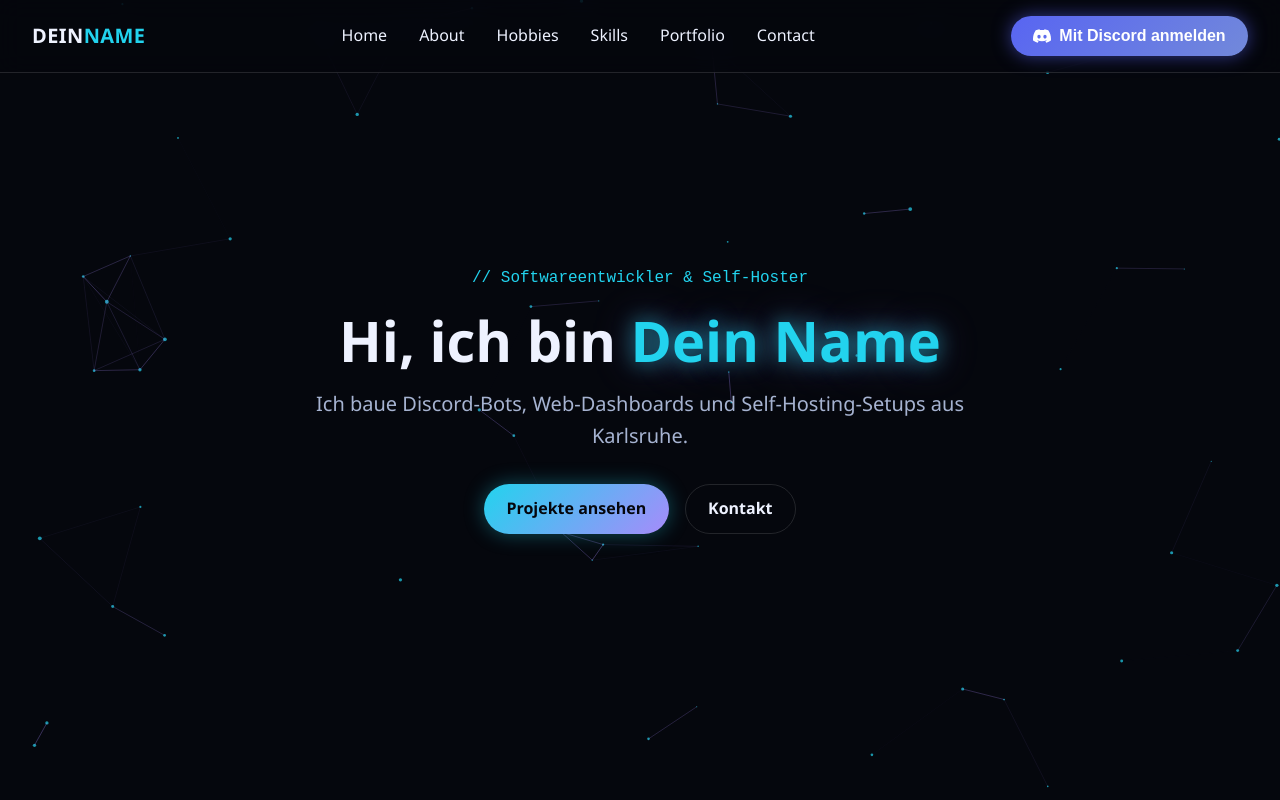
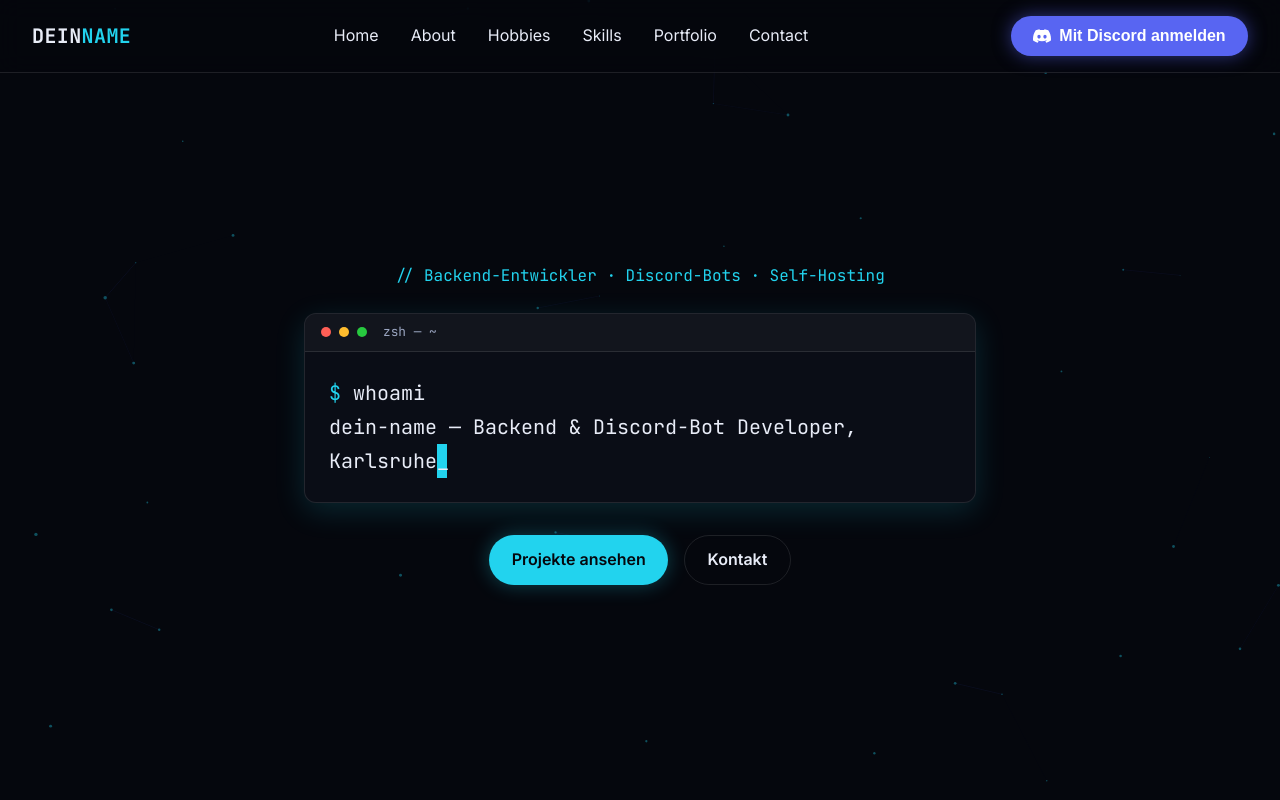
Before and after one commit to pinguDevelopment/portfolio-website, a website: page public/index.html in a window 1280 px wide. Shown: the top 800 px of the page. Drawn offline with Linux system fonts and the light colour scheme; no server answers.

Commit message:
UI: remove emojis, add tech logo icons with glow hover, terminal hero signature element, JetBrains Mono + Inter typography, reduced motion, CSP update for fonts/icons

```diff
--- a/public/css/style.css
+++ b/public/css/style.css
@@ -1,15 +1,12 @@
 /* ============ Design Tokens ============ */
 :root {
   --color-bg: #05070d;
-  --color-surface: #0d1220;
-  --color-surface-alt: rgba(255, 255, 255, 0.05);
-  --color-border: rgba(255, 255, 255, 0.12);
-  --color-text: #eef2ff;
-  --color-text-muted: #a6b3d1;
-  --color-accent-cyan: #22d3ee;
-  --color-accent-purple: #a78bfa;
-  --color-accent-pink: #f472b6;
-  --color-discord: #5865f2;
+  --color-surface-alt: rgba(255, 255, 255, 0.04);
+  --color-border: rgba(255, 255, 255, 0.10);
+  --color-text: #e8ecf7;
+  --color-text-muted: #9aa5c0;
+  --color-accent-terminal: #22d3ee;
+  --color-accent-discord: #5865f2;
   --color-focus: #67e8f9;
 
   --space-1: 0.25rem;
@@ -21,13 +18,15 @@
   --space-7: 4rem;
   --space-8: 6rem;
 
+  --font-display: 'JetBrains Mono', 'Fira Code', monospace;
+  --font-body: 'Inter', system-ui, -apple-system, sans-serif;
+
   --fs-100: 0.8rem;
   --fs-200: 1rem;
   --fs-300: 1.25rem;
   --fs-400: 1.563rem;
   --fs-500: 1.953rem;
-  --fs-600: 2.441rem;
-  --fs-700: clamp(2.441rem, 5vw + 1rem, 3.5rem);
+  --fs-700: clamp(2.2rem, 4.5vw + 1rem, 3.2rem);
 
   --lh-body: 1.6;
   --lh-heading: 1.15;
@@ -37,8 +36,8 @@
   --radius-md: 12px;
   --radius-lg: 20px;
   --radius-full: 999px;
-  --shadow-glow-cyan: 0 8px 30px rgba(34, 211, 238, 0.18);
-  --shadow-glow-discord: 0 0 18px rgba(88, 101, 242, 0.55);
+  --shadow-glow-terminal: 0 8px 30px rgba(34, 211, 238, 0.16);
+  --shadow-glow-discord: 0 0 18px rgba(88, 101, 242, 0.5);
 
   --transition-fast: 150ms ease;
   --transition-med: 250ms ease;
@@ -49,24 +48,20 @@ html { scroll-behavior: smooth; }
 body {
   background: var(--color-bg);
   color: var(--color-text);
-  font-family: 'Segoe UI', system-ui, -apple-system, sans-serif;
+  font-family: var(--font-body);
   font-size: var(--fs-200);
   line-height: var(--lh-body);
   overflow-x: hidden;
 }
 img { max-width: 100%; display: block; }
 ul { list-style: none; }
+code, pre { font-family: var(--font-display); }
 
 .skip-link {
-  position: absolute;
-  left: -999px;
-  top: auto;
-  background: var(--color-accent-cyan);
-  color: var(--color-bg);
-  padding: var(--space-2) var(--space-3);
-  border-radius: var(--radius-sm);
-  font-weight: 700;
-  z-index: 200;
+  position: absolute; left: -999px; top: auto;
+  background: var(--color-accent-terminal); color: var(--color-bg);
+  padding: var(--space-2) var(--space-3); border-radius: var(--radius-sm);
+  font-weight: 700; z-index: 200;
 }
 .skip-link:focus { left: var(--space-3); top: var(--space-3); }
 
@@ -77,7 +72,7 @@ ul { list-style: none; }
   * { animation-duration: 0.01ms !important; animation-iteration-count: 1 !important; transition-duration: 0.01ms !important; }
 }
 
-#bg-canvas { position: fixed; top: 0; left: 0; width: 100%; height: 100%; z-index: -1; }
+#bg-canvas { position: fixed; top: 0; left: 0; width: 100%; height: 100%; z-index: -1; opacity: 0.6; }
 
 .navbar {
   position: fixed; top: 0; left: 0; right: 0;
@@ -89,12 +84,12 @@ ul { list-style: none; }
   z-index: 100;
 }
 
-.logo { font-weight: 800; font-size: var(--fs-300); letter-spacing: 0.02em; color: var(--color-text); text-decoration: none; }
-.logo span { color: var(--color-accent-cyan); }
+.logo { font-family: var(--font-display); font-weight: 700; font-size: var(--fs-300); letter-spacing: 0.02em; color: var(--color-text); text-decoration: none; }
+.logo span { color: var(--color-accent-terminal); }
 
 .nav-links { display: flex; gap: var(--space-5); }
 .nav-links a { color: var(--color-text); text-decoration: none; font-size: var(--fs-200); transition: color var(--transition-fast); }
-.nav-links a:hover, .nav-links a:focus-visible { color: var(--color-accent-cyan); }
+.nav-links a:hover, .nav-links a:focus-visible { color: var(--color-accent-terminal); }
 
 .nav-toggle { display: none; flex-direction: column; gap: 5px; background: none; border: none; cursor: pointer; padding: var(--space-2); }
 .nav-toggle span { width: 24px; height: 2px; background: var(--color-text); border-radius: 2px; }
@@ -108,50 +103,80 @@ ul { list-style: none; }
 }
 .btn:hover { transform: translateY(-2px); }
 
-.btn--primary { background: linear-gradient(135deg, var(--color-accent-cyan), var(--color-accent-purple)); color: var(--color-bg); box-shadow: 0 0 20px rgba(34, 211, 238, 0.35); }
-.btn--primary:hover { box-shadow: 0 0 30px rgba(34, 211, 238, 0.6); }
+.btn--primary { background: var(--color-accent-terminal); color: var(--color-bg); box-shadow: 0 0 20px rgba(34, 211, 238, 0.3); }
+.btn--primary:hover { box-shadow: 0 0 30px rgba(34, 211, 238, 0.55); }
 
 .btn--outline { border: 1px solid var(--color-border); color: var(--color-text); background: transparent; }
-.btn--outline:hover { border-color: var(--color-accent-cyan); color: var(--color-accent-cyan); }
+.btn--outline:hover { border-color: var(--color-accent-terminal); color: var(--color-accent-terminal); }
 
-.btn--discord { background: linear-gradient(135deg, var(--color-discord), #7289da); color: #fff; box-shadow: var(--shadow-glow-discord); }
-.btn--discord:hover { box-shadow: 0 0 28px rgba(88, 101, 242, 0.8); }
+.btn--discord { background: var(--color-accent-discord); color: #fff; box-shadow: var(--shadow-glow-discord); }
+.btn--discord:hover { box-shadow: 0 0 28px rgba(88, 101, 242, 0.75); }
 
 .user-chip { display: flex; align-items: center; gap: var(--space-2); background: var(--color-surface-alt); border: 1px solid var(--color-border); border-radius: var(--radius-full); padding: var(--space-1) var(--space-3) var(--space-1) var(--space-1); }
 .user-chip img { width: 32px; height: 32px; border-radius: 50%; }
-.user-chip button { background: none; border: none; color: var(--color-accent-pink); cursor: pointer; font-size: var(--fs-100); font-weight: 600; }
+.user-chip button { background: none; border: none; color: var(--color-accent-discord); cursor: pointer; font-size: var(--fs-100); font-weight: 600; }
 
-.hero { min-height: 100vh; display: flex; align-items: center; justify-content: center; text-align: center; padding: 0 var(--space-4); }
-.hero-content { max-width: 46rem; }
-.hero-tag { color: var(--color-accent-cyan); font-family: 'Cascadia Code', 'Fira Code', monospace; margin-bottom: var(--space-3); font-size: var(--fs-200); }
-.hero h1 { font-size: var(--fs-700); font-weight: 800; line-height: var(--lh-heading); }
-.glow { color: var(--color-accent-cyan); text-shadow: 0 0 20px rgba(34, 211, 238, 0.6), 0 0 40px rgba(167, 139, 250, 0.4); }
-.hero-sub { margin-top: var(--space-3); font-size: var(--fs-300); color: var(--color-text-muted); max-width: var(--max-line); margin-inline: auto; }
+.hero { min-height: 100vh; display: flex; align-items: center; justify-content: center; text-align: center; padding: 5rem var(--space-4) var(--space-5); }
+.hero-content { max-width: 42rem; width: 100%; }
+.hero-tag { color: var(--color-accent-terminal); font-family: var(--font-display); margin-bottom: var(--space-4); font-size: var(--fs-200); }
+
+.terminal {
+  background: #0a0d16;
+  border: 1px solid var(--color-border);
+  border-radius: var(--radius-md);
+  box-shadow: var(--shadow-glow-terminal);
+  text-align: left;
+  overflow: hidden;
+}
+.terminal-bar { display: flex; align-items: center; gap: var(--space-2); padding: var(--space-2) var(--space-3); background: rgba(255,255,255,0.03); border-bottom: 1px solid var(--color-border); }
+.dot { width: 10px; height: 10px; border-radius: 50%; display: inline-block; }
+.dot-red { background: #ff5f56; }
+.dot-yellow { background: #ffbd2e; }
+.dot-green { background: #27c93f; }
+.terminal-title { margin-left: var(--space-2); color: var(--color-text-muted); font-family: var(--font-display); font-size: var(--fs-100); }
+.terminal-body { padding: var(--space-4); font-family: var(--font-display); font-size: var(--fs-300); line-height: 1.7; color: var(--color-text); white-space: pre-wrap; }
+.terminal-body .prompt { color: var(--color-accent-terminal); }
+.typed-output { color: var(--color-text); }
+.cursor { display: inline-block; width: 0.5em; background: var(--color-accent-terminal); animation: blink 1s steps(2) infinite; }
+@keyframes blink { 50% { opacity: 0; } }
+
 .hero-buttons { margin-top: var(--space-5); display: flex; gap: var(--space-3); justify-content: center; flex-wrap: wrap; }
 
 .section { max-width: 1100px; margin: 0 auto; padding: var(--space-8) var(--space-4); }
-.section-title { font-size: var(--fs-500); line-height: var(--lh-heading); margin-bottom: var(--space-5); border-left: 4px solid var(--color-accent-cyan); padding-left: var(--space-3); }
+.section-title { font-family: var(--font-display); font-size: var(--fs-500); line-height: var(--lh-heading); margin-bottom: var(--space-5); border-left: 4px solid var(--color-accent-terminal); padding-left: var(--space-3); }
 
 .prose p { max-width: var(--max-line); }
 
-.glass-card { background: var(--color-surface-alt); border: 1px solid var(--color-border); border-radius: var(--radius-lg); padding: var(--space-4); backdrop-filter: blur(10px); transition: transform var(--transition-med), box-shadow var(--transition-med); }
-.glass-card:hover { transform: translateY(-4px); box-shadow: var(--shadow-glow-cyan); }
+.glass-card { background: var(--color-surface-alt); border: 1px solid var(--color-border); border-radius: var(--radius-lg); padding: var(--space-4); backdrop-filter: blur(10px); transition: border-color var(--transition-med); }
+.glass-card:hover { border-color: rgba(34, 211, 238, 0.35); }
 .glass-card h3 { font-size: var(--fs-400); line-height: var(--lh-heading); margin-bottom: var(--space-2); }
 .glass-card p { color: var(--color-text-muted); }
-.card-icon { font-size: var(--fs-500); display: block; margin-bottom: var(--space-2); }
+.card-eyebrow { font-family: var(--font-display); color: var(--color-accent-terminal); font-size: var(--fs-100); margin-bottom: var(--space-2); }
 
 .card-grid { display: grid; grid-template-columns: repeat(auto-fit, minmax(260px, 1fr)); gap: var(--space-4); }
 
-.card-link { display: inline-block; margin-top: var(--space-3); color: var(--color-accent-cyan); text-decoration: none; font-weight: 600; }
+.card-link { display: inline-block; margin-top: var(--space-3); color: var(--color-accent-terminal); text-decoration: none; font-weight: 600; }
 .card-link:hover { text-decoration: underline; }
 
 .skills-grid { display: flex; flex-wrap: wrap; gap: var(--space-3); }
-.pill { background: var(--color-surface-alt); border: 1px solid var(--color-border); padding: var(--space-2) var(--space-4); border-radius: var(--radius-full); font-size: var(--fs-200); }
+.pill {
+  display: inline-flex; align-items: center; gap: var(--space-2);
+  background: var(--color-surface-alt); border: 1px solid var(--color-border);
+  padding: var(--space-2) var(--space-4); border-radius: var(--radius-full);
+  font-size: var(--fs-200);
+  transition: box-shadow var(--transition-fast), transform var(--transition-fast), border-color var(--transition-fast);
+}
+.pill img { width: 18px; height: 18px; }
+.pill:hover, .pill:focus-visible {
+  border-color: var(--color-accent-terminal);
+  box-shadow: 0 0 16px rgba(34, 211, 238, 0.45);
+  transform: translateY(-2px);
+}
 
 .discord-widget { display: flex; justify-content: center; }
 .discord-widget img { border-radius: var(--radius-md); }
 
-footer { text-align: center; padding: var(--space-5); color: var(--color-text-muted); border-top: 1px solid var(--color-border); }
+footer { text-align: center; padding: var(--space-5); color: var(--color-text-muted); border-top: 1px solid var(--color-border); font-family: var(--font-display); font-size: var(--fs-100); }
 
 @media (max-width: 768px) {
   .nav-toggle { display: flex; }
@@ -164,4 +189,5 @@ footer { text-align: center; padding: var(--space-5); color: var(--color-text-mu
   .nav-links.open { display: flex; }
   .navbar { padding: var(--space-3) var(--space-4); }
   .discord-auth-area { order: 3; }
+  .terminal-body { font-size: var(--fs-200); }
 }
--- a/public/index.html
+++ b/public/index.html
@@ -4,8 +4,11 @@
 <meta charset="UTF-8" />
 <meta name="viewport" content="width=device-width, initial-scale=1.0" />
 <title>Dein Name — Portfolio</title>
-<meta name="description" content="Portfolio von Dein Name — Softwareentwickler, Discord-Bots, Self-Hosting" />
+<meta name="description" content="Portfolio von Dein Name — Backend-Entwickler, Discord-Bots, Self-Hosting aus Karlsruhe" />
 <meta name="color-scheme" content="dark" />
+<link rel="preconnect" href="https://fonts.googleapis.com" />
+<link rel="preconnect" href="https://fonts.gstatic.com" crossorigin />
+<link href="https://fonts.googleapis.com/css2?family=Inter:wght@400;500;600;700&family=JetBrains+Mono:wght@400;500;700&display=swap" rel="stylesheet" />
 <link rel="stylesheet" href="/css/style.css" />
 </head>
 <body>
@@ -36,9 +39,17 @@
 <main id="main">
   <header id="home" class="hero">
     <div class="hero-content">
-      <p class="hero-tag">// Softwareentwickler &amp; Self-Hoster</p>
-      <h1>Hi, ich bin <span class="glow">Dein Name</span></h1>
-      <p class="hero-sub">Ich baue Discord-Bots, Web-Dashboards und Self-Hosting-Setups aus Karlsruhe.</p>
+      <p class="hero-tag">// Backend-Entwickler · Discord-Bots · Self-Hosting</p>
+      <div class="terminal">
+        <div class="terminal-bar">
+          <span class="dot dot-red" aria-hidden="true"></span>
+          <span class="dot dot-yellow" aria-hidden="true"></span>
+          <span class="dot dot-green" aria-hidden="true"></span>
+          <span class="terminal-title">zsh — ~</span>
+        </div>
+        <pre class="terminal-body"><code><span class="prompt">$</span> whoami
+<span id="typed-output" class="typed-output"></span><span class="cursor" aria-hidden="true">_</span></code></pre>
+      </div>
       <div class="hero-buttons">
         <a href="#portfolio" class="btn btn--primary">Projekte ansehen</a>
         <a href="#contact" class="btn btn--outline">Kontakt</a>
@@ -59,17 +70,17 @@
     <h2 id="hobbies-title" class="section-title">Hobbies</h2>
     <div class="card-grid">
       <div class="glass-card">
-        <span class="card-icon" aria-hidden="true">🎮</span>
+        <p class="card-eyebrow">// gaming</p>
         <h3>Gaming</h3>
         <p>Minecraft-Server &amp; Plugin-Entwicklung, Valorant.</p>
       </div>
       <div class="glass-card">
-        <span class="card-icon" aria-hidden="true">🛠️</span>
+        <p class="card-eyebrow">// home-lab</p>
         <h3>Home-Lab</h3>
         <p>Docker, Raspberry Pi, Netzwerk-Experimente.</p>
       </div>
       <div class="glass-card">
-        <span class="card-icon" aria-hidden="true">💻</span>
+        <p class="card-eyebrow">// coding</p>
         <h3>Coding</h3>
         <p>Discord-Bots, Skripte, Web-Dashboards.</p>
       </div>
@@ -79,9 +90,16 @@
   <section id="skills" class="section" aria-labelledby="skills-title">
     <h2 id="skills-title" class="section-title">Frameworks &amp; Technologies</h2>
     <ul class="skills-grid" role="list">
-      <li class="pill">Java</li><li class="pill">Python</li><li class="pill">JavaScript</li>
-      <li class="pill">Node.js</li><li class="pill">Discord.js / JDA</li><li class="pill">Docker</li>
-      <li class="pill">Linux</li><li class="pill">PowerShell</li><li class="pill">HTML/CSS</li>
+      <li class="pill"><img src="https://cdn.simpleicons.org/openjdk" alt="" width="18" height="18" loading="lazy" /><span>Java</span></li>
+      <li class="pill"><img src="https://cdn.simpleicons.org/python" alt="" width="18" height="18" loading="lazy" /><span>Python</span></li>
+      <li class="pill"><img src="https://cdn.simpleicons.org/javascript" alt="" width="18" height="18" loading="lazy" /><span>JavaScript</span></li>
+      <li class="pill"><img src="https://cdn.simpleicons.org/nodedotjs" alt="" width="18" height="18" loading="lazy" /><span>Node.js</span></li>
+      <li class="pill"><img src="https://cdn.simpleicons.org/discord" alt="" width="18" height="18" loading="lazy" /><span>Discord API</span></li>
+      <li class="pill"><img src="https://cdn.simpleicons.org/docker" alt="" width="18" height="18" loading="lazy" /><span>Docker</span></li>
+      <li class="pill"><img src="https://cdn.simpleicons.org/linux" alt="" width="18" height="18" loading="lazy" /><span>Linux</span></li>
+      <li class="pill"><img src="https://cdn.simpleicons.org/powershell" alt="" width="18" height="18" loading="lazy" /><span>PowerShell</span></li>
+      <li class="pill"><img src="https://cdn.simpleicons.org/html5" alt="" width="18" height="18" loading="lazy" /><span>HTML5</span></li>
+      <li class="pill"><img src="https://cdn.simpleicons.org/css3" alt="" width="18" height="18" loading="lazy" /><span>CSS3</span></li>
     </ul>
   </section>
 
--- a/public/js/main.js
+++ b/public/js/main.js
@@ -12,20 +12,20 @@ window.addEventListener('resize', resize);
 resize();
 
 function initParticles() {
-  const count = Math.min(90, Math.floor((canvas.width * canvas.height) / 18000));
+  const count = Math.min(70, Math.floor((canvas.width * canvas.height) / 22000));
   particles = Array.from({ length: count }, () => ({
     x: Math.random() * canvas.width,
     y: Math.random() * canvas.height,
-    vx: (Math.random() - 0.5) * 0.4,
-    vy: (Math.random() - 0.5) * 0.4,
-    r: Math.random() * 1.5 + 0.5,
+    vx: (Math.random() - 0.5) * 0.35,
+    vy: (Math.random() - 0.5) * 0.35,
+    r: Math.random() * 1.4 + 0.4,
   }));
 }
 initParticles();
 
 function drawFrame() {
   ctx.clearRect(0, 0, canvas.width, canvas.height);
-  ctx.fillStyle = 'rgba(34, 211, 238, 0.7)';
+  ctx.fillStyle = 'rgba(34, 211, 238, 0.6)';
 
   for (const p of particles) {
     if (!prefersReducedMotion) {
@@ -43,8 +43,8 @@ function drawFrame() {
     for (let j = i + 1; j < particles.length; j++) {
       const a = particles[i], b = particles[j];
       const dist = Math.hypot(a.x - b.x, a.y - b.y);
-      if (dist < 120) {
-        ctx.strokeStyle = `rgba(167, 139, 250, ${1 - dist / 120})`;
+      if (dist < 110) {
+        ctx.strokeStyle = `rgba(88, 101, 242, ${0.5 - dist / 220})`;
         ctx.lineWidth = 0.4;
         ctx.beginPath();
         ctx.moveTo(a.x, a.y);
@@ -59,11 +59,7 @@ function loop() {
   drawFrame();
   if (!prefersReducedMotion) requestAnimationFrame(loop);
 }
-if (prefersReducedMotion) {
-  drawFrame();
-} else {
-  loop();
-}
+if (prefersReducedMotion) { drawFrame(); } else { loop(); }
 
 const navToggle = document.getElementById('nav-toggle');
 const navLinks = document.getElementById('nav-links');
@@ -78,6 +74,25 @@ navLinks?.querySelectorAll('a').forEach((link) =>
   })
 );
 
+function typeText(el, text, speed = 35) {
+  if (!el) return;
+  if (prefersReducedMotion) {
+    el.textContent = text;
+    return;
+  }
+  let i = 0;
+  el.textContent = '';
+  const tick = () => {
+    if (i < text.length) {
+      el.textContent += text.charAt(i);
+      i++;
+      setTimeout(tick, speed);
+    }
+  };
+  tick();
+}
+typeText(document.getElementById('typed-output'), 'dein-name — Backend & Discord-Bot Developer, Karlsruhe');
+
 async function loadDiscordSession() {
   try {
     const res = await fetch('/api/me', { credentials: 'same-origin' });
@@ -89,7 +104,7 @@ async function loadDiscordSession() {
         <div class="user-chip">
           <img src="${data.user.avatarUrl}" alt="Discord-Avatar von ${data.user.username}" />
           <span>${data.user.username}</span>
-          <button id="logout-btn" type="button">Logout</button>
+          <button id="logout-btn" type="button">Abmelden</button>
         </div>`;
       document.getElementById('logout-btn').addEventListener('click', async () => {
         await fetch('/auth/logout', { method: 'POST', credentials: 'same-origin' });
```
